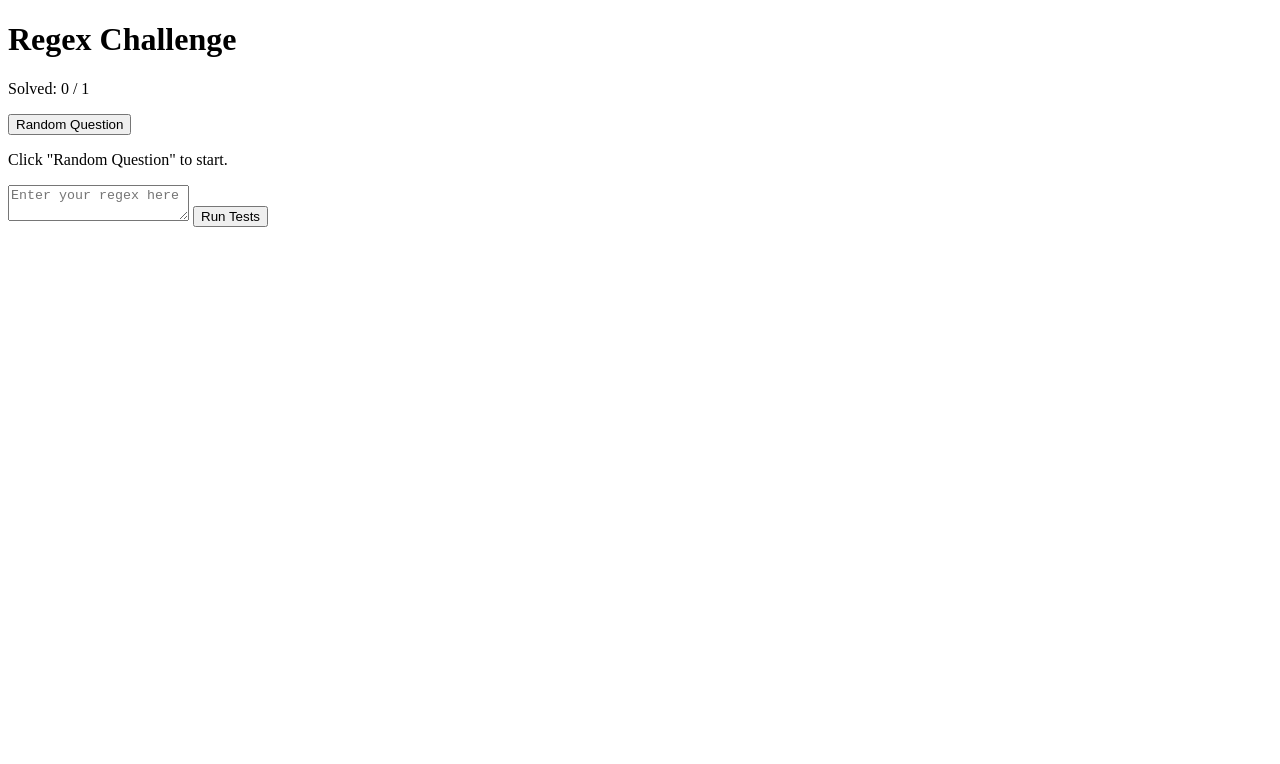
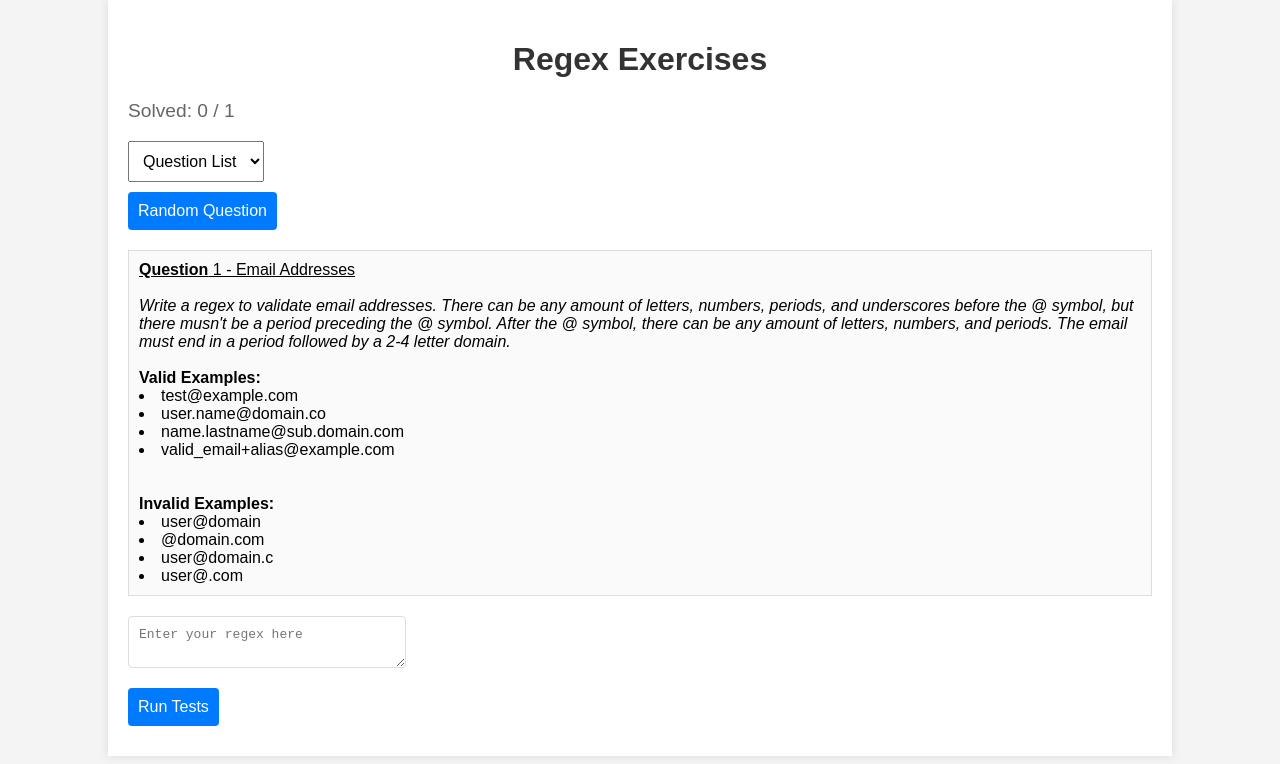
Before and after one commit to apabla1/apabla1.github.io, a plain HTML site: page index.html in a window 1280 px wide. Both pictures are taken after a click on the button "Random Question". Drawn offline with Linux system fonts and the light colour scheme.

Commit message:
css updated, js functionality needs more

```diff
--- a/index.html
+++ b/index.html
@@ -3,24 +3,29 @@
 <head>
     <meta charset="UTF-8">
     <meta name="viewport" content="width=device-width, initial-scale=1.0">
-    <title>Regex Challenge</title>
+    <title>Regex Exercises</title>
     <link rel="stylesheet" href="styles.css">
 </head>
 <body>
     <div class="container">
-        <h1>Regex Challenge</h1>
+        <h1>Regex Exercises</h1>
 
         <!-- Counter -->
         <p>Solved: <span id="solved-count">0</span> / <span id="total-questions">0</span></p>
+
+        <!-- Question Bank Dropdown -->
+        <select id="question-bank">
+            <option value="">Question List</option>
+        </select>
 
         <!-- Random Question Button -->
         <button id="random-question">Random Question</button>
 
         <!-- Problem -->
-        <p>Click "Random Question" to start.</p>
+        <div id="info">Click 'Random Question' or choose one from the bank to start</div>
 
         <!-- Input -->
-        <textarea id="regex-input" placeholder="Enter your regex here"></textarea>
+        <textarea id="regex-input" placeholder="Enter your regex here" style="width: 25%;"></textarea>
 
         <!-- Run Tests Button -->
         <button id="run-tests">Run Tests</button>
--- a/questions.json
+++ b/questions.json
@@ -1,7 +1,7 @@
 [
     {
         "id": 1,
-        "title": "Email Validator",
+        "title": "Email Addresses",
         "prompt": "Write a regex to validate email addresses. There can be any amount of letters, numbers, periods, and underscores before the @ symbol, but there musn't be a period preceding the @ symbol. After the @ symbol, there can be any amount of letters, numbers, and periods. The email must end in a period followed by a 2-4 letter domain.",
         "valid_examples": [
             "test@example.com",
@@ -13,8 +13,7 @@
             "user@domain",
             "@domain.com",
             "user@domain.c",
-            "user@.com",
-            "id@terpmail#umd#edu"
+            "user@.com"
         ],
         "publicTests": [
             { "input": "test@example.com", "expected": true },
--- a/scripts.js
+++ b/scripts.js
@@ -14,17 +14,27 @@ fetch("questions.json")
         alert("Failed to load questions. Please check the console for more details.");
     });
 
+// Populate question dropdown
+// const questionDropdown = document.getElementById("question-dropdown");
+// questions.forEach((question, index) => {
+//     const option = document.createElement("option");
+//     option.value = index;
+//     option.textContent = `Question ${question.id} - ${question.title}`;
+//     questionDropdown.appendChild(option);
+// });
+// questionDropdown.addEventListener("change", (event) => {
+//     const selectedIndex = event.target.value;
+//     loadQuestion(selectedIndex);
+// });
+
 // Load a specific question by index
 function loadQuestion(index) {
     currentQuestion = questions[index];
-    document.getElementById("problem-container").innerHTML = `
-        <h2>${currentQuestion.title}</h2>
-        <p>${currentQuestion.prompt}</p>
-        <h3>Examples:</h3>
-        <ul>
-            ${currentQuestion.publicTests.map(test => `<li>${test.input}</li>`).join('')}
-        </ul>
-    `;
+    document.getElementById("info").innerHTML = "<u><strong>Question</strong> " + currentQuestion.id + " - " + currentQuestion.title + "</u><br /><br />" +
+    "<i>" + currentQuestion.prompt + "</i><br /><br />" +
+    "<strong>Valid Examples:</strong>" + currentQuestion.valid_examples.map(example => `<li>${example}</li>`).join("\n") + "</ul><br /><br />" +
+    "<strong>Invalid Examples:</strong>" + currentQuestion.invalid_examples.map(example => `<li>${example}</li>`).join("\n") + "</ul>";
+    document.getElementById("results").innerHTML = "";
 }
 
 // Pick a random unsolved question
@@ -70,9 +80,9 @@ document.getElementById("run-tests").addEventListener("click", () => {
         if (!solvedQuestions.has(questionIndex)) {
             solvedQuestions.add(questionIndex);
             document.getElementById("solved-count").textContent = solvedQuestions.size;
-            alert("✅ All tests passed! Question solved!");
+            alert("✅ All tests passed!");
         }
     } else {
-        alert("❌ Some tests failed. Try again!");
+        alert("❌ Some tests failed.");
     }
 });
--- a/styles.css
+++ b/styles.css
@@ -0,0 +1,59 @@
+body {
+    font-family: Arial, sans-serif;
+    background-color: #f4f4f4;
+    margin: 0;
+    padding: 0;
+}
+
+.container {
+    width: 80%;
+    margin: 0 auto;
+    padding: 20px;
+    background-color: #fff;
+    box-shadow: 0 0 10px rgba(0, 0, 0, 0.1);
+}
+
+h1 {
+    text-align: center;
+    color: #333;
+}
+
+p {
+    font-size: 1.2em;
+    color: #666;
+}
+
+#question-bank, #random-question, #run-tests {
+    display: block;
+    margin: 10px 0;
+    padding: 10px;
+    font-size: 1em;
+}
+
+#info {
+    margin: 20px 0;
+    padding: 10px;
+    border: 1px solid #ddd;
+    background-color: #fafafa;
+}
+
+#regex-input {
+    display: block;
+    margin: 20px 0;
+    padding: 10px;
+    font-size: 1em;
+    border: 1px solid #ddd;
+    border-radius: 4px;
+}
+
+button {
+    background-color: #007BFF;
+    color: white;
+    border: none;
+    border-radius: 4px;
+    cursor: pointer;
+}
+
+button:hover {
+    background-color: #0056b3;
+}
```
